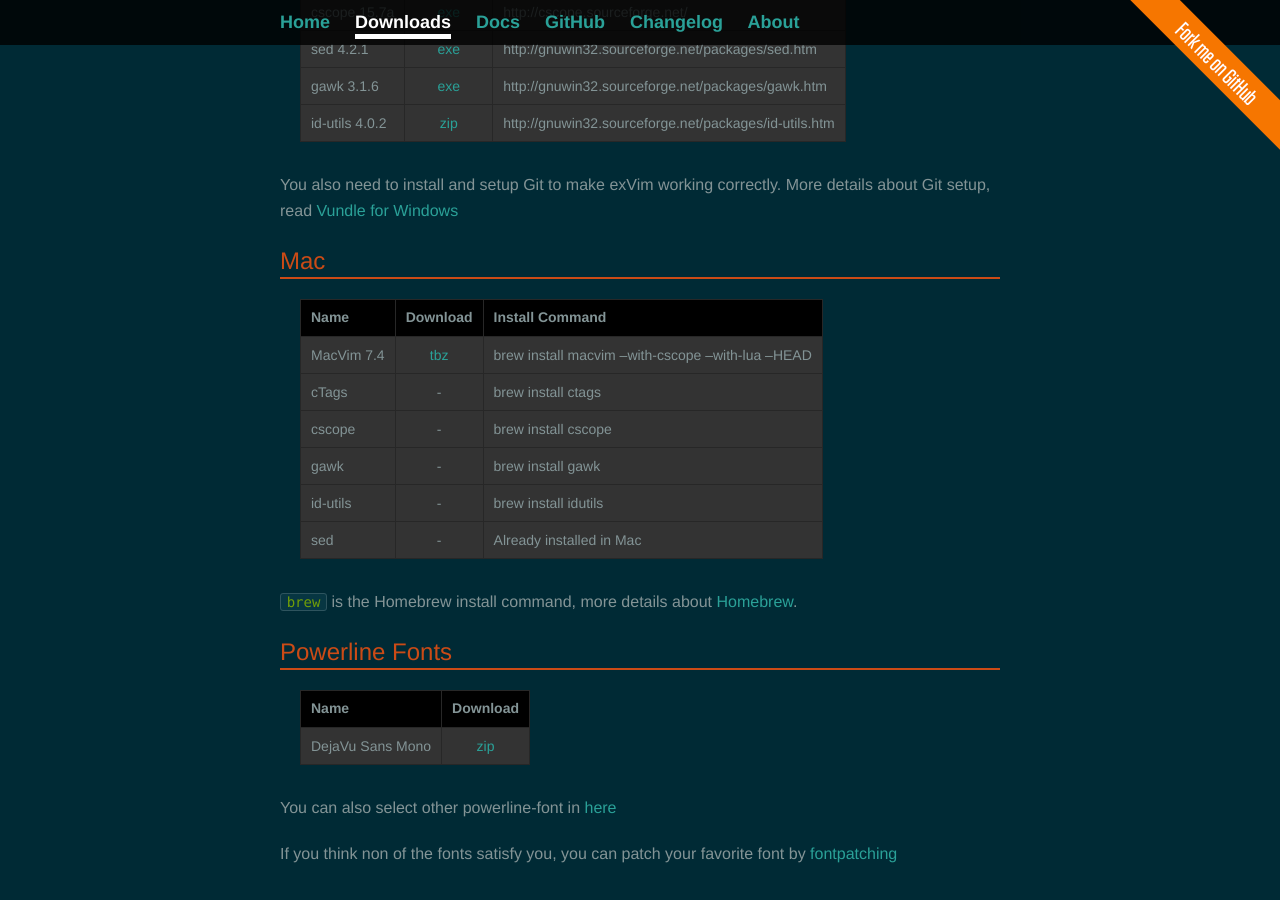
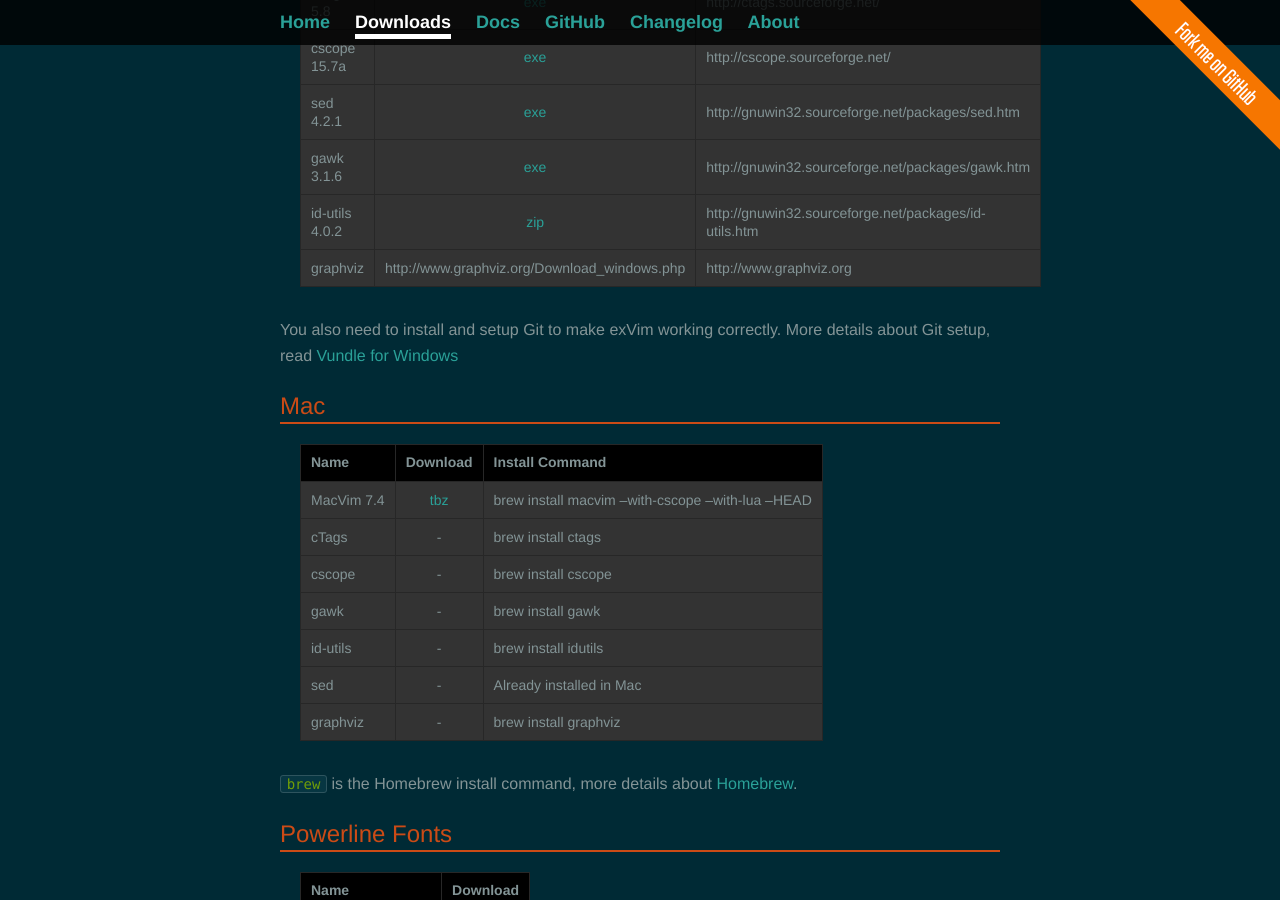
Before and after one commit to exvim/exvim.github.io, a Jekyll site: the page built from downloads/index.md, in a window 1280 px wide and 900 px high, scrolled down 850 px. Built offline with Jekyll 4.4.1, drawn with Linux system fonts in a browser that asks for light colours; Markdown is read by kramdown in place of the engine named in the settings.

Commit message:
update download page

```diff
--- a/downloads/index.md
+++ b/downloads/index.md
@@ -36,6 +36,7 @@
 | sed 4.2.1      | [exe](sed.exe)     | http://gnuwin32.sourceforge.net/packages/sed.htm      |
 | gawk 3.1.6     | [exe](gawk.exe)    | http://gnuwin32.sourceforge.net/packages/gawk.htm     |
 | id-utils 4.0.2 | [zip](idutils.zip) | http://gnuwin32.sourceforge.net/packages/id-utils.htm |
+| graphviz       | http://www.graphviz.org/Download_windows.php | http://www.graphviz.org     |
 
 You also need to install and setup Git to make exVim working correctly. More details about Git
 setup, read [Vundle for Windows](https://github.com/gmarik/Vundle.vim/wiki/Vundle-for-Windows)
@@ -50,6 +51,7 @@
 | gawk          | -                                           | brew install gawk                                   |
 | id-utils      | -                                           | brew install idutils                                |
 | sed           | -                                           | Already installed in Mac                            |
+| graphviz      | -                                           | brew install graphviz                               |
 
 `brew` is the Homebrew install command, more details about [Homebrew](http://brew.sh/).
 
```
